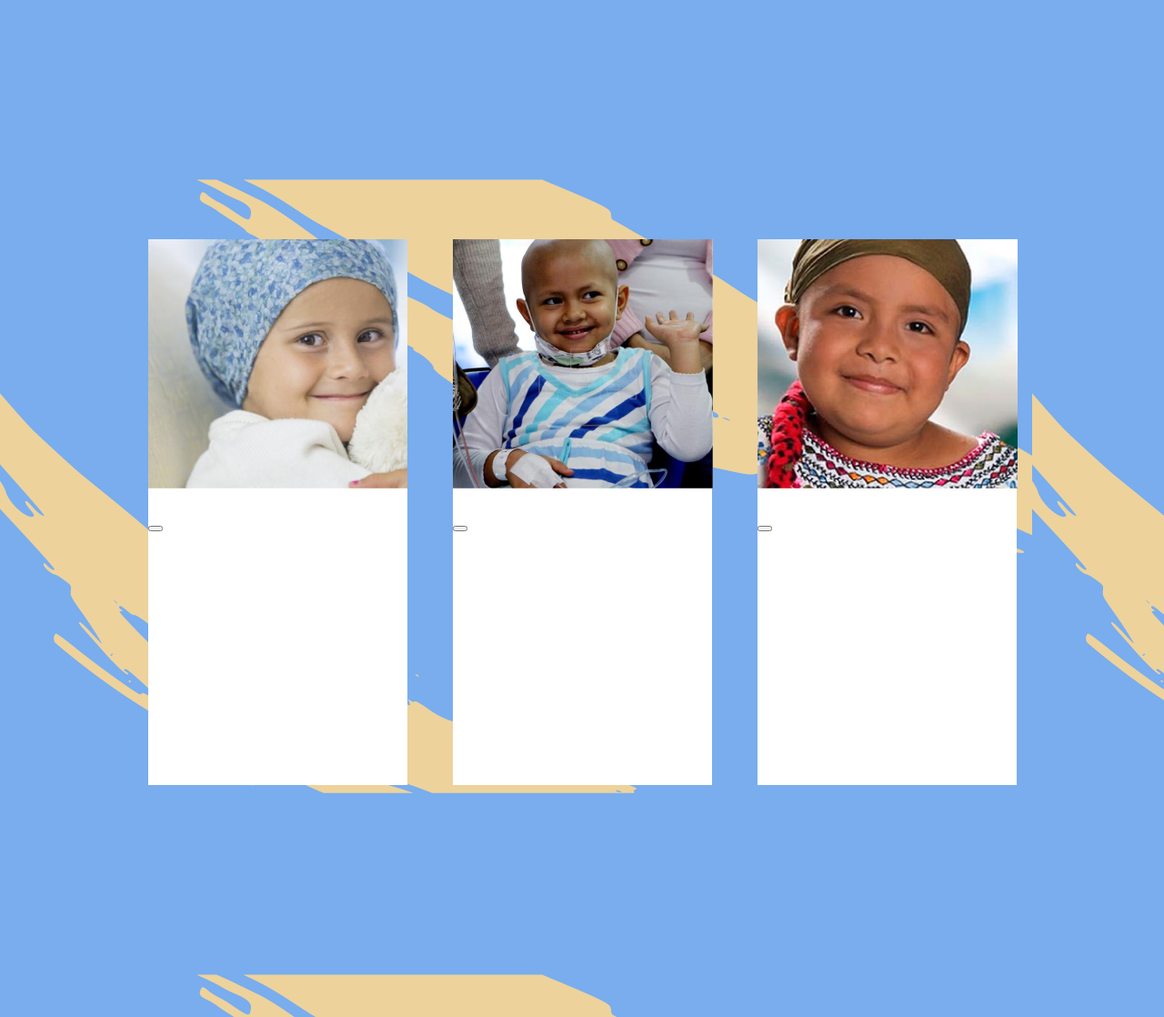
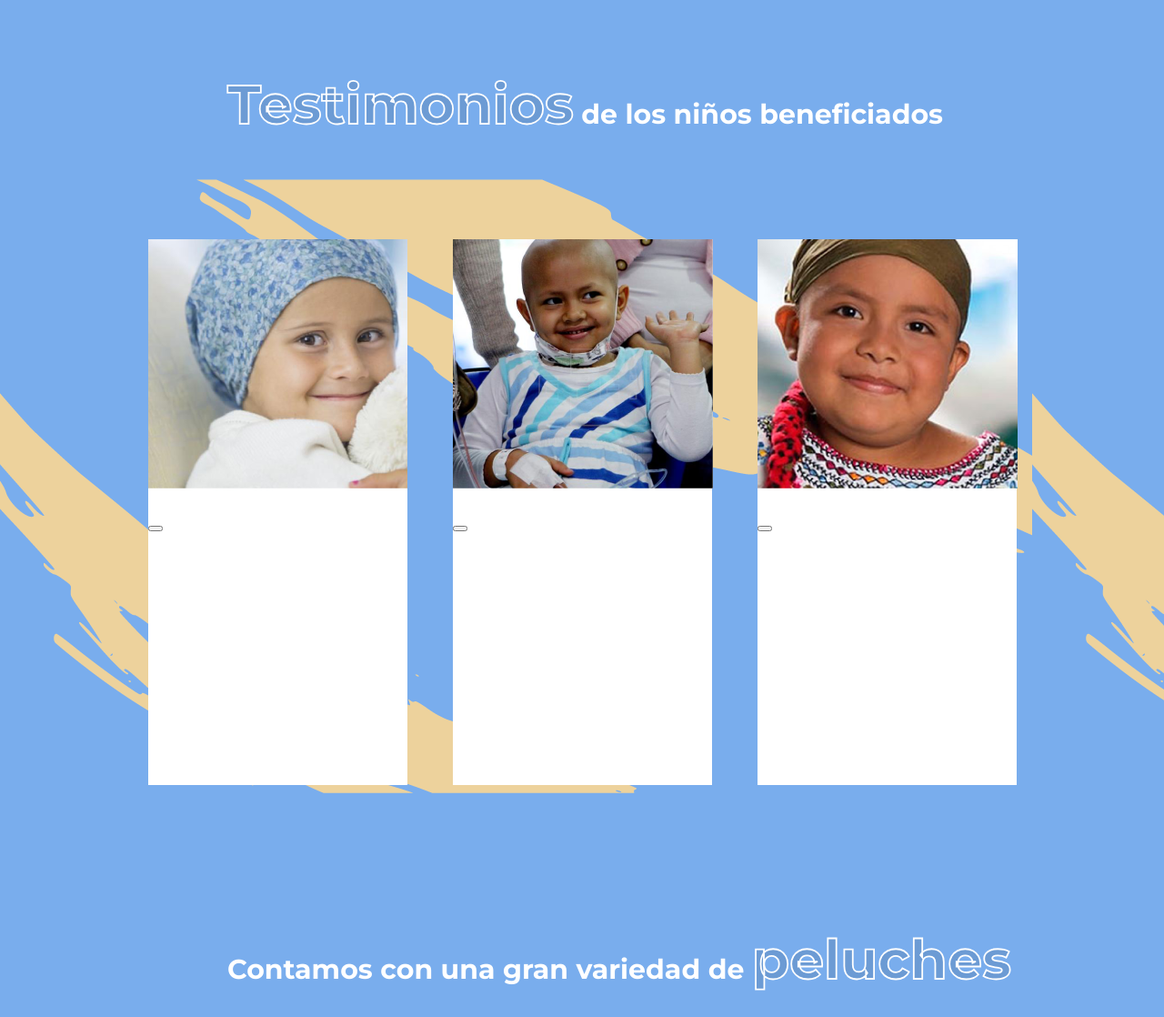
Before and after one commit to monicaromero3099/Apapacho, a plain HTML site: page index.html in a window 1280 px wide. Shown: the part 1164-2282 px from the top of the page at 91% size. Drawn offline with Linux system fonts and the light colour scheme.

Commit message:
titulos-complete

```diff
--- a/index.html
+++ b/index.html
@@ -71,6 +71,10 @@
 
     <section class="mainTestimonios">
 
+        <div class="mensaje1__contenedor">
+            <p><strong>Testimonios</strong> de los niños beneficiados</p>
+        </div>
+
         <article class="mainTestimonios__contenedor">
             <div class="contenedorUno">
                 <img src="images/emma.png" alt="">
@@ -101,6 +105,10 @@
 
     </section>
 
+
+    <div class="mensaje2__contenedor">
+            <p> Contamos con una gran variedad de <strong>peluches</strong> </p>
+    </div>
 
     <section class="especificaciones">
 
--- a/styles/_footer.scss
+++ b/styles/_footer.scss
@@ -31,7 +31,7 @@
 .mainfooter__information{
     text-align: center;
     font-size: 15px;
-    margin: 0px 0px 30  px 0px;
+    margin: 0px 0px 40px 0px;
 }
 
 .mainfooter__banner{
--- a/styles/_subscribe.scss
+++ b/styles/_subscribe.scss
@@ -1,8 +1,8 @@
 .subscribe{
     display: flex;
     flex-direction: column;
-    justify-content: center;
-    padding: 20px 250px 20px 250px;
+    align-content: center;
+    padding: 20px 300px 20px 300px;
     background: $rosa;
     color: white;
 
@@ -37,7 +37,7 @@
     text-align: center;
     color: white;
     height: 50%;
-    width: 30%;
+    width: 21%;
     background-color: $amarillo;
     border-radius: 11em;
     border: none;
--- a/styles/_testimonios.scss
+++ b/styles/_testimonios.scss
@@ -13,7 +13,7 @@
     width: 100%;
     justify-content: center;
     display: flex;
-    padding: 12rem 6rem; /* espacio a lado y lado*/
+    padding: 12rem 6rem 5rem 6rem; /* espacio a lado y lado*/
     margin: 0px auto;
 }
 
--- /dev/null
+++ b/styles/_titulos.scss
@@ -0,0 +1,35 @@
+.mensaje1__contenedor{
+    padding: 50px 50px 0px 250px;
+    margin: 0px;
+    color: white;
+    font-size: 30px;
+    font-weight: 700;
+
+    position: absolute;
+
+    strong{
+      -webkit-text-fill-color: none;
+      -webkit-text-stroke-width: .03em;
+      -webkit-text-stroke-color:white;
+      color: rgba(0, 0, 0, 0.1);
+      font-size: 2em;
+      margin:0;
+    }
+  }
+
+  .mensaje2__contenedor{
+    padding: 0px 50px 0px 250px;
+    margin: 0px;
+    color: white;
+    font-size: 30px;
+    font-weight: 700;
+
+    strong{
+      -webkit-text-fill-color: none;
+      -webkit-text-stroke-width: .03em;
+      -webkit-text-stroke-color:white;
+      color: rgba(0, 0, 0, 0.1);
+      font-size: 2em;
+      margin:0;
+    }
+  }
--- a/styles/style.scss
+++ b/styles/style.scss
@@ -170,3 +170,4 @@ margin:0;
 @import 'table';
 @import 'subscribe';
 @import 'footer';
+@import 'titulos';
```
Also changed, not shown: styles/style.css, 1 other file.
